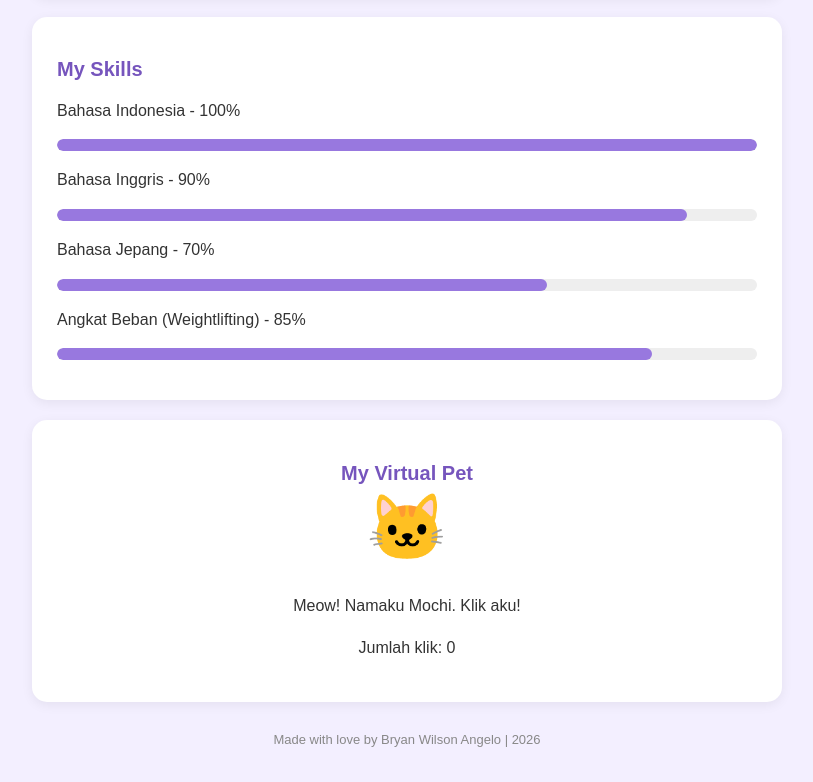
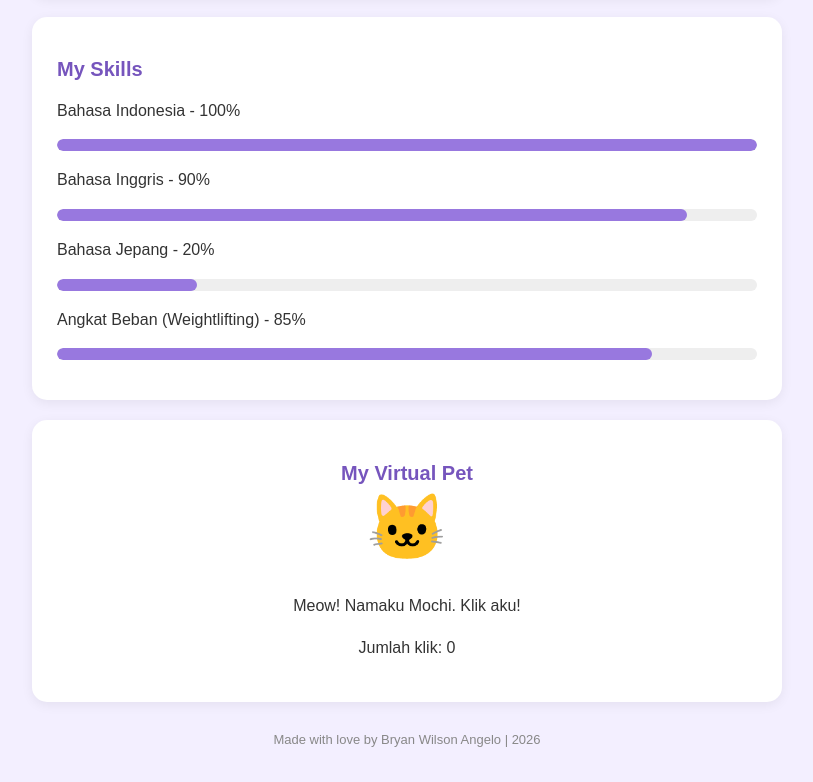
Before and after one commit to bryanwilsonangelo/Manpro_SuperTeam, a plain HTML site: page bryan.html in a window 1280 px wide. Shown: the part 880-1662 px from the top of the page, without its empty margins (233-1046 px from the left). Drawn offline with Linux system fonts and the light colour scheme.

Commit message:
nambah2 Bryan

```diff
--- a/bryan.html
+++ b/bryan.html
@@ -51,9 +51,9 @@
         </div>
 
         <div class="skill">
-            <p>Bahasa Jepang - 70%</p>
+            <p>Bahasa Jepang - 20%</p>
             <div class="bar">
-                <div class="progress" style="width:70%"></div>
+                <div class="progress" style="width:20%"></div>
             </div>
         </div>
 
```
